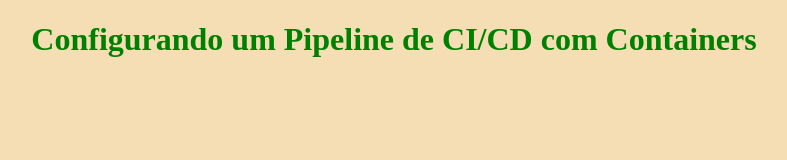
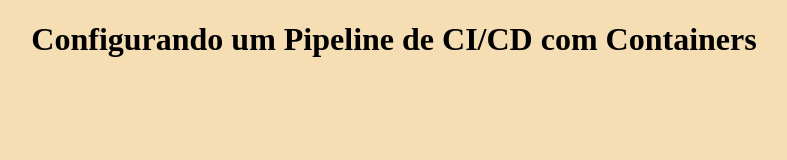
Before and after one commit to PedroAndriotiNWP/Lab-CI-CD, a plain HTML site: page index.html in a window 1280 px wide. Shown: the whole page, without its empty margins (246-1033 px from the left). Drawn offline with Linux system fonts and the light colour scheme.

Commit message:
Update index.html

```diff
--- a/index.html
+++ b/index.html
@@ -9,7 +9,7 @@
     <body bgcolor="F5DEB3">
     <h1><b>
     <center>
-    <font color="green">Configurando um Pipeline de CI/CD com Containers</font>
+    <font color="black">Configurando um Pipeline de CI/CD com Containers</font>
     </center>
     </b></h1>
     </body>
```
